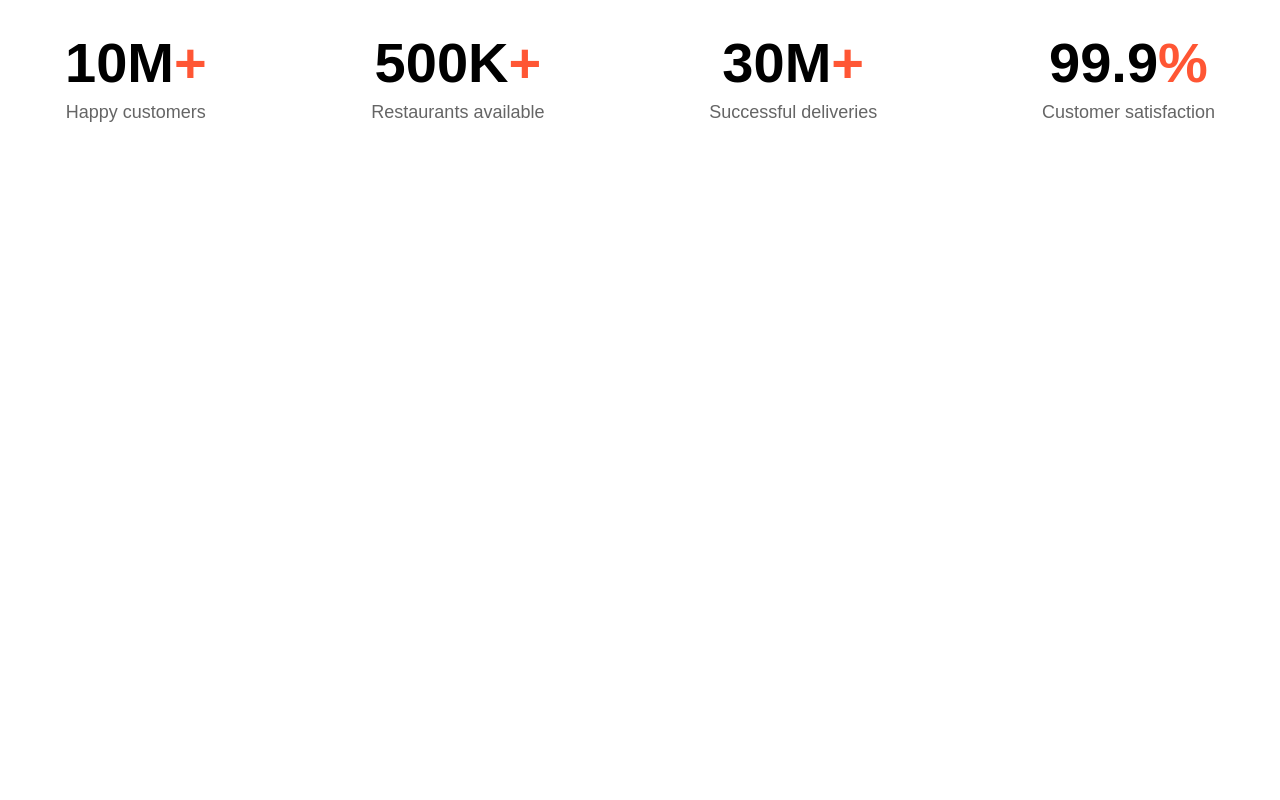
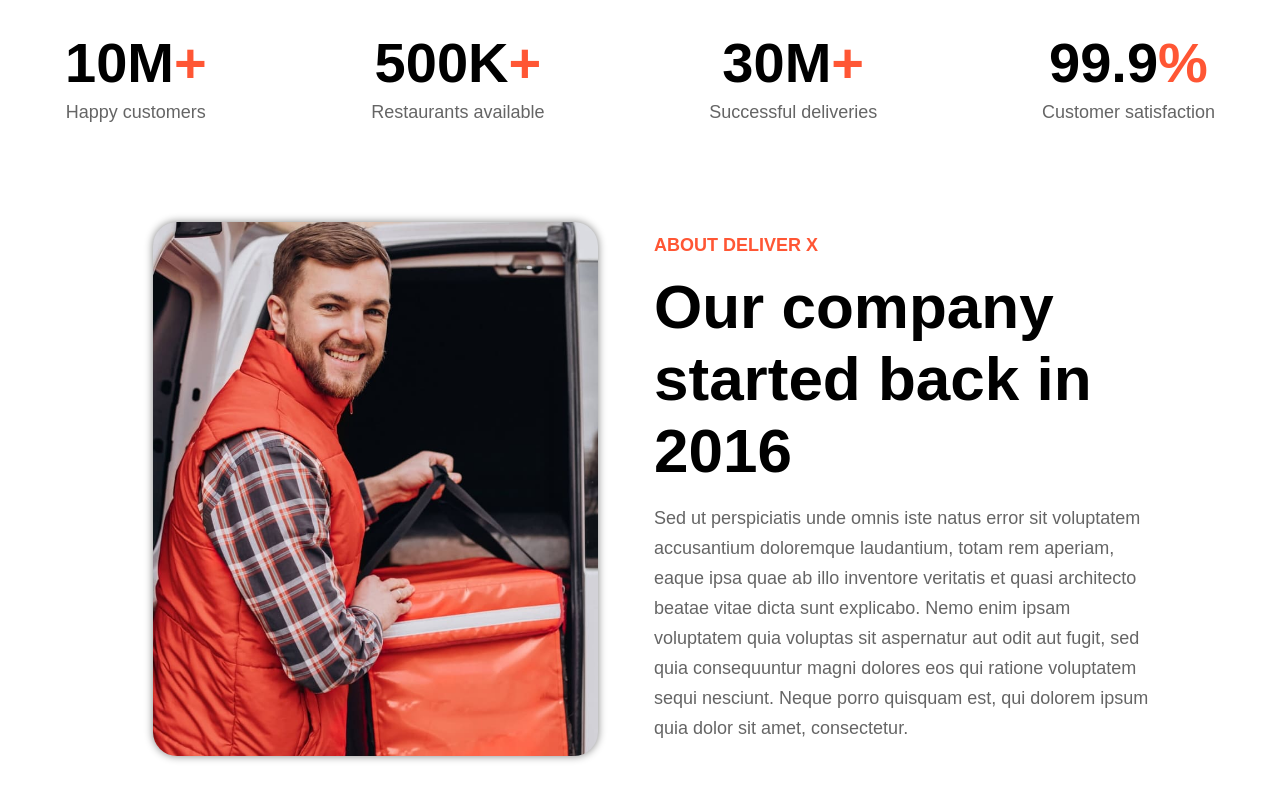
Before and after one commit to onfranciis/deliver-x, a Next.js app: page / in a window 1280 px wide. Shown: the part 710-1510 px from the top of the page. Before the commit the page ends 1002 px from the top, so only its background shows below. Built offline with nearby package versions, Linux system fonts and the light colour scheme.

Commit message:
feat: add ThirdPart

```diff
--- a/src/app/page.tsx
+++ b/src/app/page.tsx
@@ -3,6 +3,7 @@ import styles from "@/styles/page.module.scss";
 import NavBar from "@/components/navbar/NavBar";
 import FirstPart from "@/components/firstpart/FirstPart";
 import SecondPart from "@/components/secondpart/SecondPart";
+import ThirdPart from "@/components/thirdpart/ThirdPart";
 
 export default function Home() {
   return (
@@ -12,6 +13,7 @@ export default function Home() {
       <div className={styles.ExcludeNav}>
         <FirstPart />
         <SecondPart />
+        <ThirdPart />
       </div>
     </main>
   );
--- /dev/null
+++ b/src/components/thirdpart/ThirdPart.tsx
@@ -0,0 +1,35 @@
+import style from "@/styles/ThirdPart.module.scss";
+import Image from "next/image";
+
+const ThirdPart = () => {
+  return (
+    <div className={style.ThirdPart}>
+      <div className={style.Left}>
+        <Image
+          alt=""
+          src="/thirdPartMain.jpeg"
+          className={style.Main}
+          height={100}
+          width={100}
+        />
+      </div>
+      <div className={style.Right}>
+        <p className={style.About}>About Deliver X</p>
+
+        <p className={style.Our}>Our company started back in 2016</p>
+
+        <p className={style.Sed}>
+          Sed ut perspiciatis unde omnis iste natus error sit voluptatem
+          accusantium doloremque laudantium, totam rem aperiam, eaque ipsa quae
+          ab illo inventore veritatis et quasi architecto beatae vitae dicta
+          sunt explicabo. Nemo enim ipsam voluptatem quia voluptas sit
+          aspernatur aut odit aut fugit, sed quia consequuntur magni dolores eos
+          qui ratione voluptatem sequi nesciunt. Neque porro quisquam est, qui
+          dolorem ipsum quia dolor sit amet, consectetur.
+        </p>
+      </div>
+    </div>
+  );
+};
+
+export default ThirdPart;
--- /dev/null
+++ b/src/styles/ThirdPart.module.scss
@@ -0,0 +1,52 @@
+@import "./Theme.scss";
+
+.ThirdPart {
+  height: fit-content;
+  display: flex;
+  justify-content: space-between;
+  align-content: stretch;
+  gap: 28px;
+  padding: 0 80px;
+
+  .Left {
+    width: 50%;
+    display: flex;
+    justify-content: center;
+    align-items: center;
+    position: relative;
+
+    .Main {
+      width: 100%;
+      height: auto;
+      max-width: 445px;
+      border-radius: 24px;
+      filter: drop-shadow(0 0 4px gray);
+    }
+  }
+
+  .Right {
+    width: 50%;
+    display: flex;
+    flex-direction: column;
+    justify-content: center;
+    align-items: flex-start;
+    gap: 16px;
+
+    .About {
+      color: $primary;
+      text-transform: uppercase;
+      font-weight: bold;
+    }
+
+    .Our {
+      font-size: 62px;
+      font-weight: 700;
+      line-height: 1.161em;
+    }
+
+    .Sed {
+      color: $grey;
+      line-height: 1.667em;
+    }
+  }
+}
```
Also changed, not shown: public/thirdPartMain.jpeg (added).
